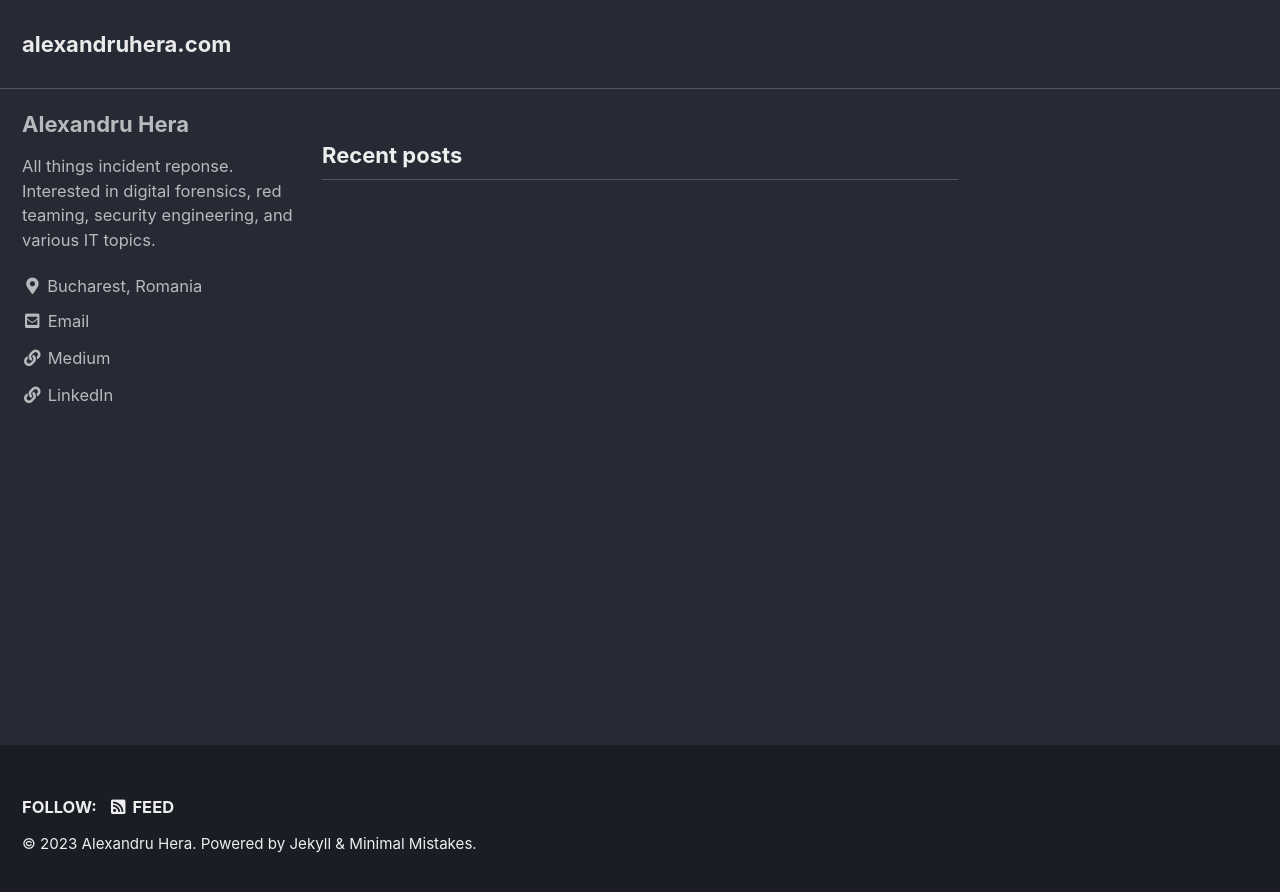
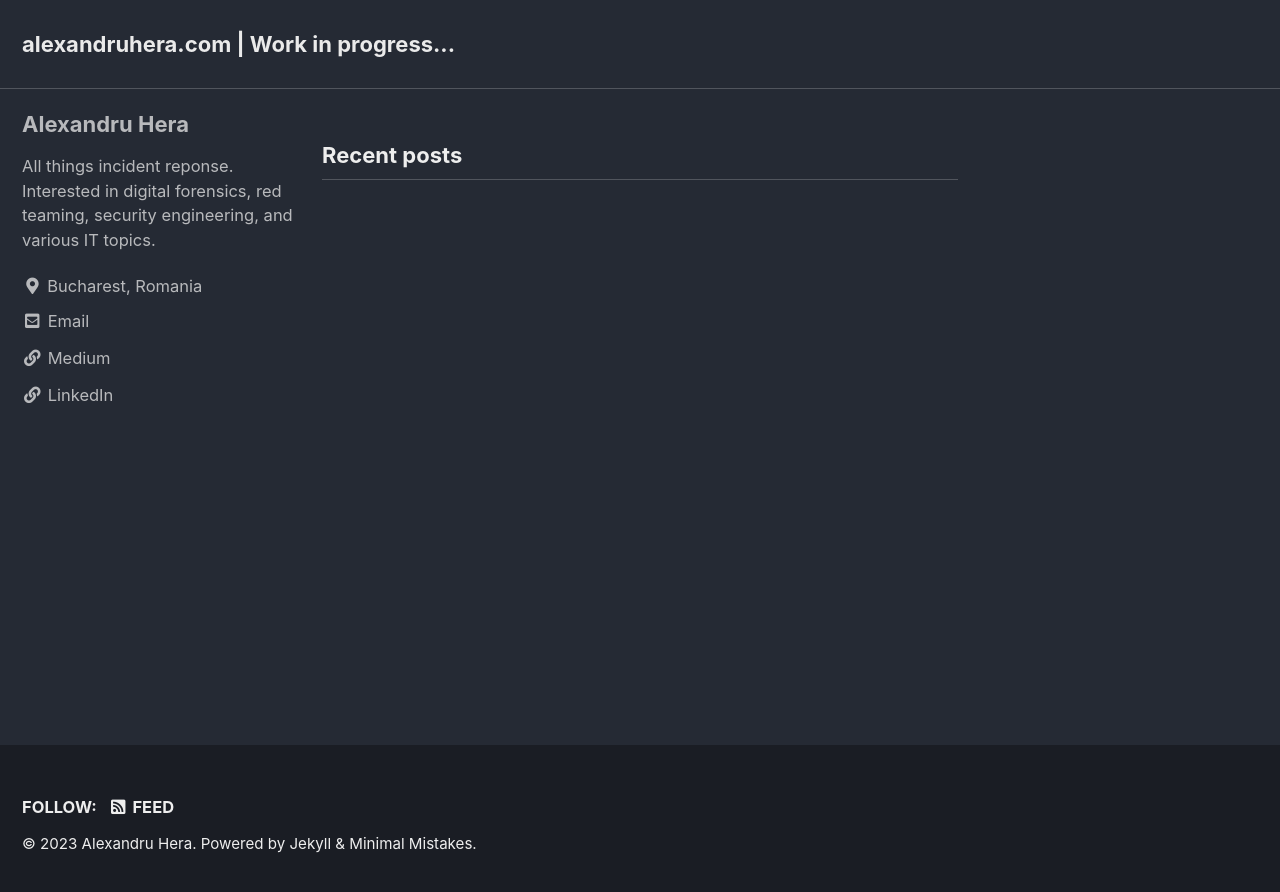
Before and after one commit to alexandruhera/alexandruhera.github.io, a Jekyll site: the page built from index.html, in a window 1280 px wide. Shown: the top 892 px of the page. Built offline with Jekyll 4.4.1, drawn with Linux system fonts in a browser that asks for light colours; cached includes are drawn as plain includes; the list of posts is cut into pages by our own code.

Commit message:
Update _config.yml

```diff
--- a/_config.yml
+++ b/_config.yml
@@ -16,7 +16,7 @@ minimal_mistakes_skin    : "dark" # "air", "aqua", "contrast", "dark", "dirt", "
 
 # Site Settings
 locale                   : "en-US"
-title                    : "alexandruhera.com"
+title                    : "alexandruhera.com | Work in progress..."
 title_separator          : "-"
 subtitle                 : # site tagline that appears below site title in masthead
 name                     : "Alexandru Hera"
```
